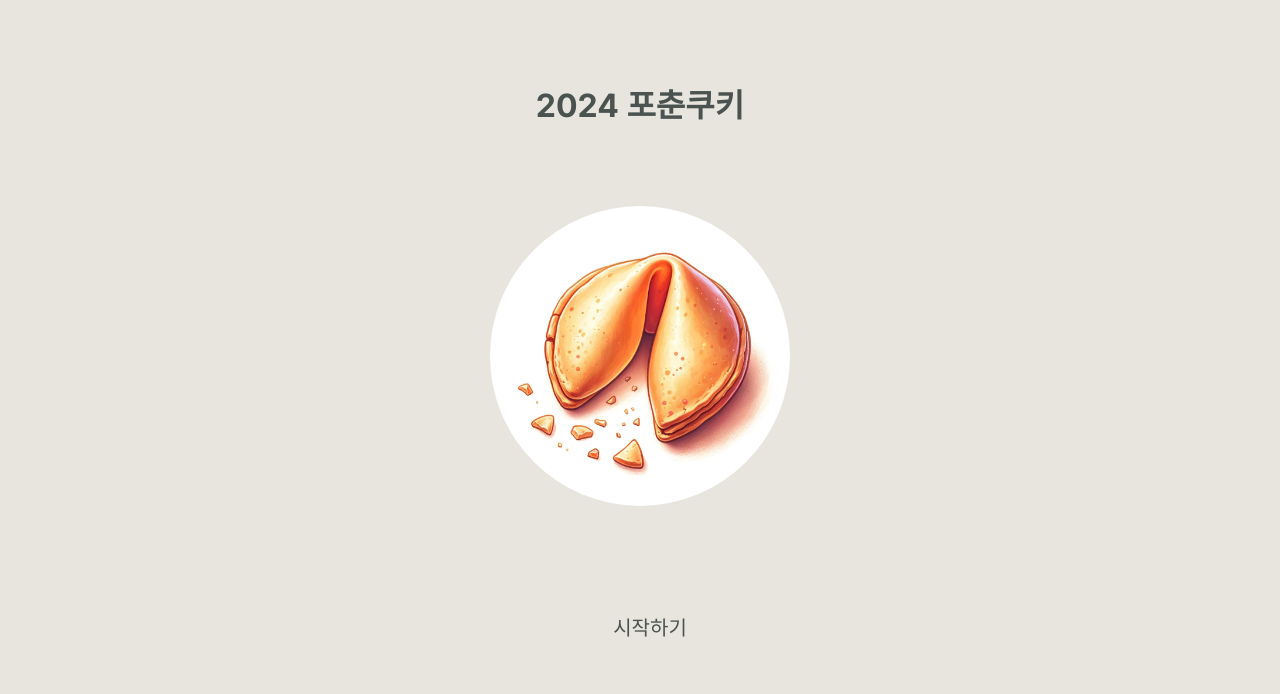
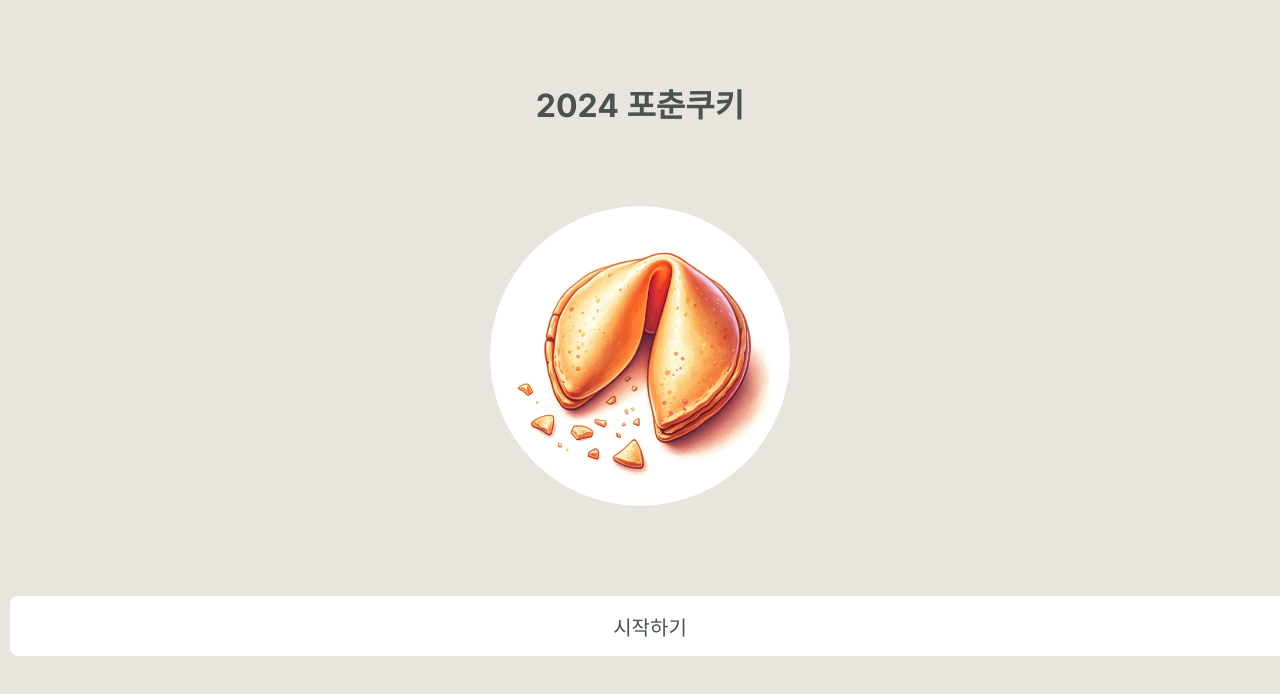
Before and after one commit to Back2TheBasic/fortune-cookie, a Next.js app: page / in a window 1280 px wide. Shown: the top 694 px of the page. Built offline with nearby package versions, Linux system fonts and the light colour scheme.

Commit message:
[style]: Button.module.scss #69

```diff
--- a/src/components/button/Button.module.scss
+++ b/src/components/button/Button.module.scss
@@ -2,7 +2,7 @@
   display: flex;
   justify-content: center;
   align-items: center;
-  background-color: var(--main-color);
+  background-color: #fff;
   border: none;
   border-radius: 12px;
   color: #000;
```
